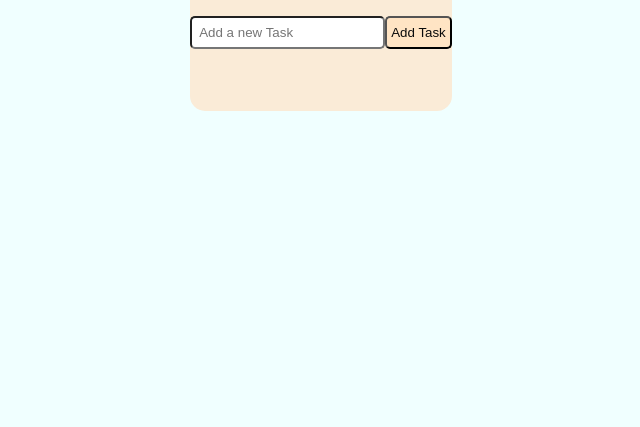
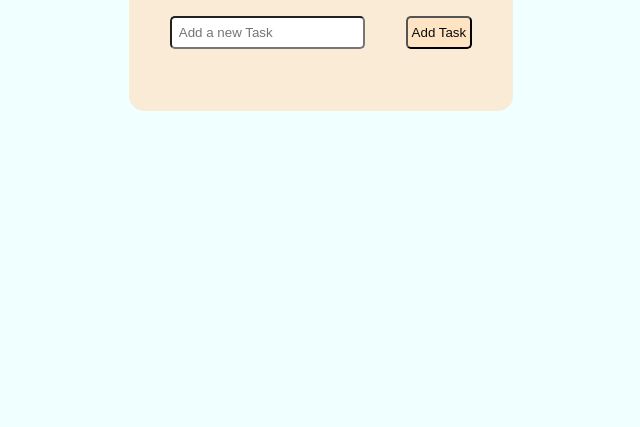
Before and after one commit to abhijeet-1517/TO_DO_LIST, a plain HTML site: page index.html in a window 1280 px wide. Shown: the part 373-800 px from the top of the page, without its empty margins (319-959 px from the left). Drawn offline with Linux system fonts and the light colour scheme.

Commit message:
Update style.css

```diff
--- a/style.css
+++ b/style.css
@@ -13,7 +13,7 @@ body{
     border-radius: 15px;
     background-color: antiquewhite;
     height: max-content;
-    width: vw;
+    width: 30vw;
 
 }
 
@@ -66,4 +66,5 @@ li{
     padding: 8px;
     margin-bottom: 8px;
 
+
 }
```
